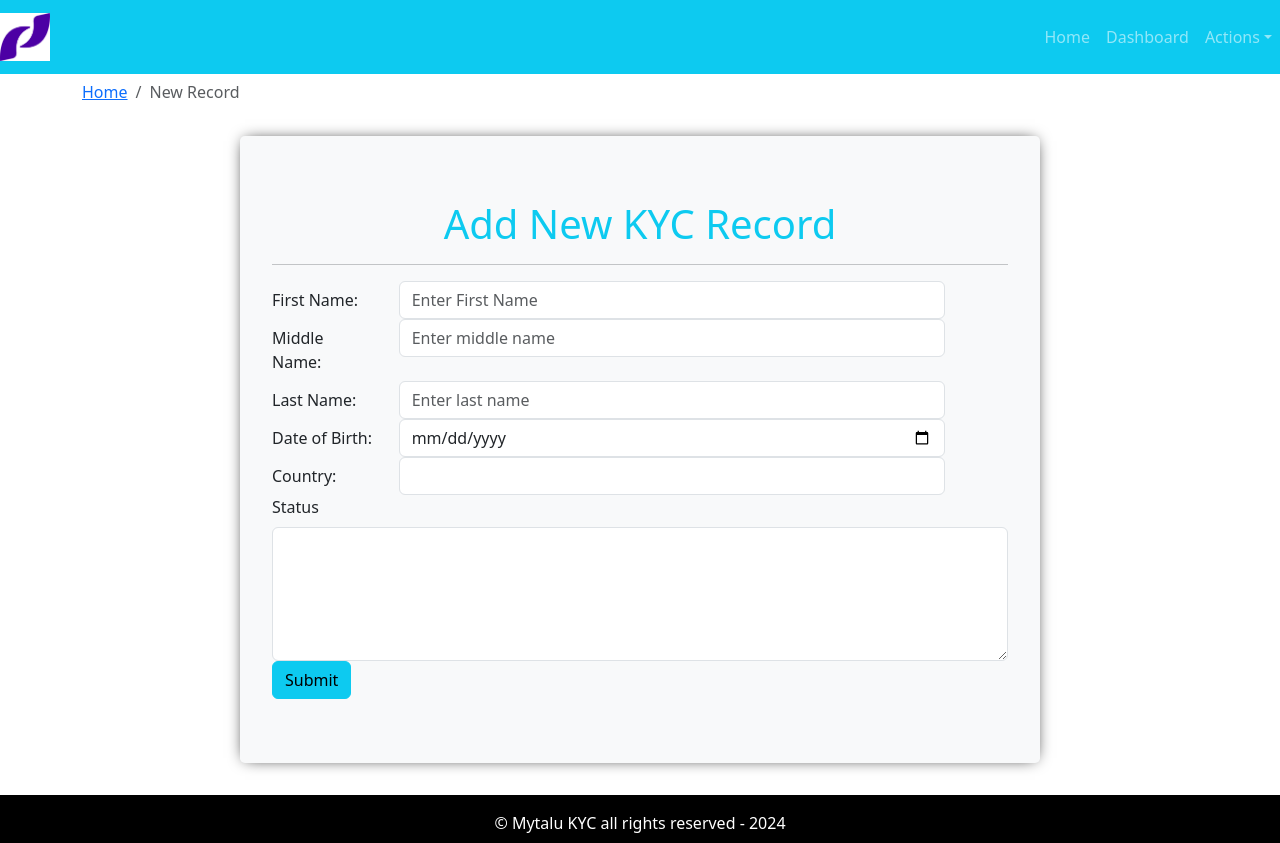
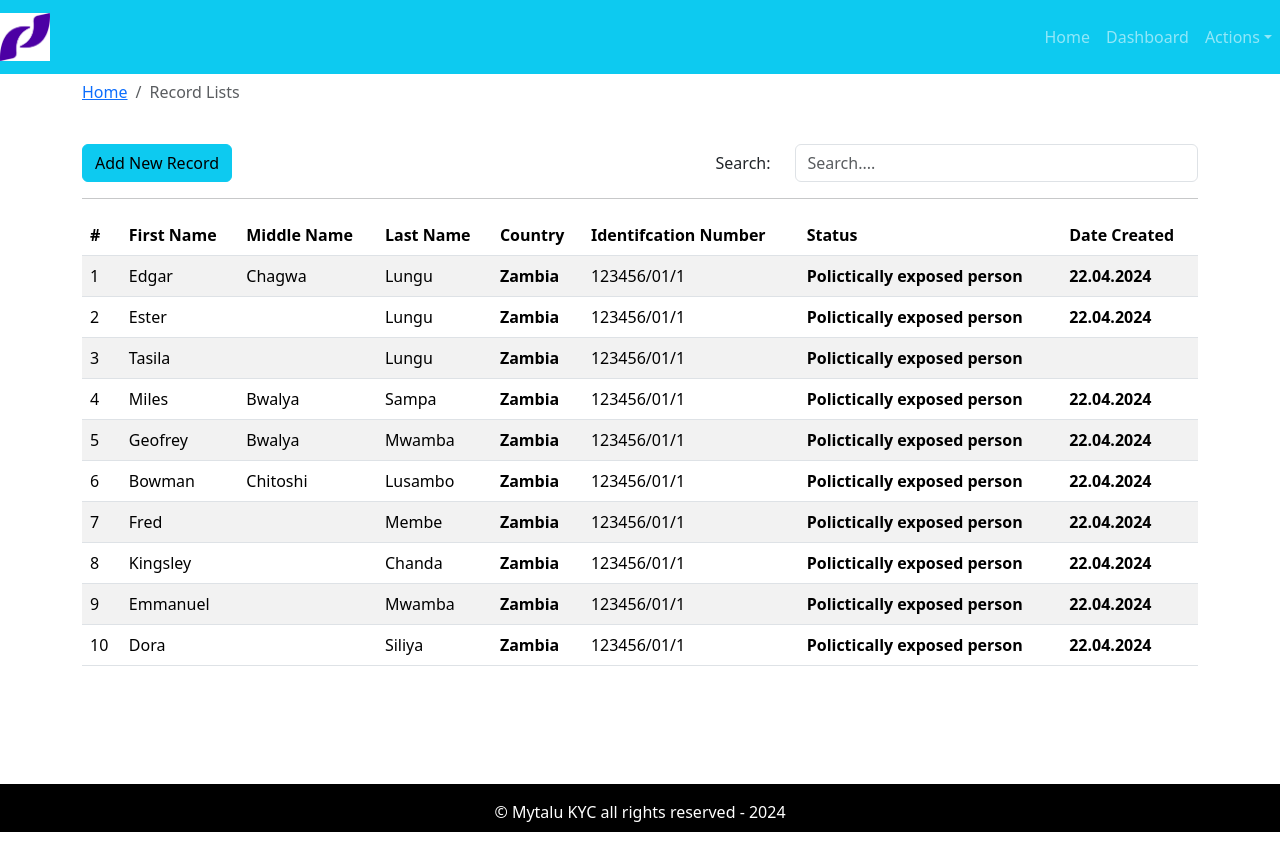
Before and after one commit to Kabjmk/kya_aml_check, a React (Create React App) app: page / in a window 1280 px wide. Built offline with nearby package versions, Linux system fonts and the light colour scheme.

Commit message:
added record list and search

```diff
--- a/src/App.js
+++ b/src/App.js
@@ -1,8 +1,9 @@
 import './App.css';
 // import { Entry } from './pages/entry/Entry.page';
 // import {Dashboard} from "./pages/dashboard/Dashboard.page";
+//import {AddRecord} from "./pages/new-record/AddRecord.page";
 import { DefaultLayout } from "./layout/DefaultLayout";
-import {AddRecord} from "./pages/new-record/AddRecord.page";
+import {RecordLists } from "./pages/record-list/RecordLists.page";
 
 function App() {
   return (
@@ -10,7 +11,8 @@ function App() {
       {/* <Entry />     */}
       <DefaultLayout>
         {/* <Dashboard /> */}
-        <AddRecord />
+        {/* <AddRecord /> */}
+        <RecordLists />
       </DefaultLayout>
     </div>
   );
--- a/src/components/records-table/RecordsTable.comp.js
+++ b/src/components/records-table/RecordsTable.comp.js
@@ -1,5 +1,6 @@
 import React from 'react'
 import {Table} from 'react-bootstrap';
+import ProptTypes from "prop-types";
 
 
 export const RecordsTable = ({records}) => {
@@ -39,4 +40,8 @@ export const RecordsTable = ({records}) => {
         </tbody>
     </Table>
   )
+};
+
+RecordsTable.propTypes = {
+    records: ProptTypes.array.isRequired,
 }
--- /dev/null
+++ b/src/components/search-form/SearchForm.comp.js
@@ -0,0 +1,30 @@
+import React from 'react'
+import { Form, Row, Col } from 'react-bootstrap';
+import {PropTypes} from "prop-types";
+
+export const SearchForm = ({handleOnChange, str}) => {
+
+  return (
+    <div>
+        <Form>
+            <Form.Group as={Row}>
+                <Form.Label column sm="3">Search:{""}</Form.Label>
+                <Col sm="9">
+                  <Form.Control
+                  name="searchStr"
+                  onChange={handleOnChange}
+                  value={str}
+                  placeholder="Search...."
+                  />
+                </Col>
+
+            </Form.Group>
+        </Form>
+    </div>
+  )
+};
+
+SearchForm.propTypes = {
+    handleOnChange: PropTypes.func.isRequired,
+    str: PropTypes.string.isRequired,
+};
--- /dev/null
+++ b/src/pages/record-list/RecordLists.page.js
@@ -0,0 +1,54 @@
+import React, {useState, useEffect} from 'react'
+import { Container, Row, Col, Button } from 'react-bootstrap'
+import { PageBreadcrumb } from '../../components/breadcrumb/Breadcrumb'
+import { SearchForm } from '../../components/search-form/SearchForm.comp'
+import {RecordsTable} from "../../components/records-table/RecordsTable.comp"
+import records from "../../assets/data/dummy-records.json";
+
+export const RecordLists = () => {
+  const [str, setstr] = useState("");
+  const [displayRecord, setdisplayRecord] = useState(records);
+
+  useEffect(() => {}, [str, displayRecord]);
+
+
+  const handleOnChange = e => {
+    const {value} = e.target;
+    setstr(value);
+    searchRecord(value);
+
+  };
+
+  const searchRecord = sttr => {
+    const displayRecords = records.filter((row)=> row.First_Name.toLowerCase().includes(sttr.toLowerCase()));
+
+    setdisplayRecord(displayRecords);
+  };
+
+  return (
+    <Container>
+      <Row>
+        <Col>
+          <PageBreadcrumb page="Record Lists"/>
+        </Col>
+      </Row>
+      <Row className="mt-4">
+        <Col>
+          <Button variant="info">Add New Record</Button>
+        </Col>
+        <Col className="text-end">
+          <SearchForm
+          handleOnChange={handleOnChange}
+          str={str}
+          />
+        </Col>
+      </Row>
+      <hr />
+      <Row>
+        <Col>
+          <RecordsTable records={displayRecord} />
+        </Col>
+      </Row>
+    </Container>
+  )
+}
```
